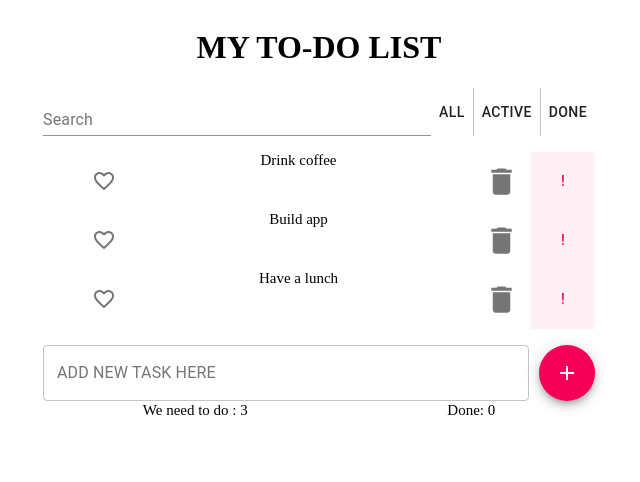
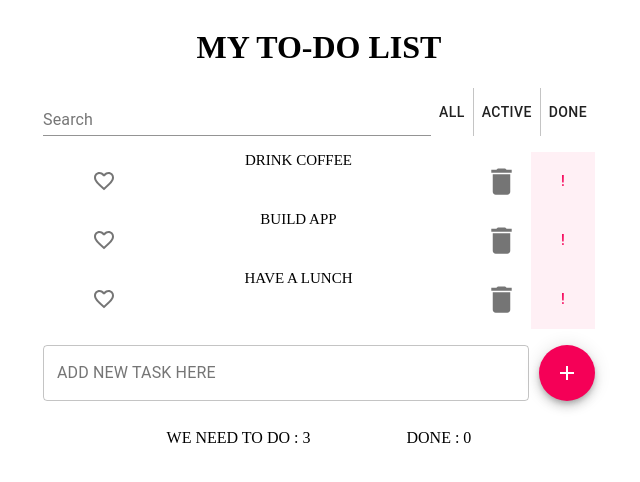
Before and after one commit to Natalina27/Todo_Udemy_UB, a React (Create React App) app: page / in a window 1280 px wide. Shown: the top 482 px of the page, without its empty margins (321-961 px from the left). Built offline with nearby package versions, Linux system fonts and the light colour scheme.

Commit message:
some changes

```diff
--- a/src/components/App/App.js
+++ b/src/components/App/App.js
@@ -12,9 +12,9 @@
     maxId = 100;
     state = {
         todoData: [
-            this.createTodoItem('Drink coffee'),
-            this.createTodoItem('Build app'),
-            this.createTodoItem('Have a lunch'),
+            this.createTodoItem('DRINK COFFEE'),
+            this.createTodoItem('BUILD APP'),
+            this.createTodoItem('HAVE A LUNCH'),
             ]
     };
 
--- a/src/components/Footer/Footer.js
+++ b/src/components/Footer/Footer.js
@@ -4,8 +4,8 @@
 const Footer = ({done,toDo}) =>{
     return(
         <div className={styles.footer}>
-            <span>We need to do : {toDo}</span>
-            <span>Done: {done}</span>
+            <span>WE NEED TO DO : {toDo}</span>
+            <span>DONE : {done}</span>
         </div>
     )
 };
--- a/src/components/Footer/Footer.module.css
+++ b/src/components/Footer/Footer.module.css
@@ -1,25 +1,26 @@
 .footer{
     display: flex;
-    justify-content: space-around;
+    justify-content: space-evenly;
     align-items: center;
     height: 50px;
-    width:100%;
-    font-size: 30px;
+    width:80%;
+    /*font-size: 30px;*/
     font-family: American Typewriter sans-serif;
+    margin: 5%;
 }
 @media(min-width: 375px){
     .footer{
         height: 30px;
         width:100%;
-        font-size: 20px;
+        /*font-size: 20px;*/
         font-family: American Typewriter sans-serif;
     }
 }
 @media(min-width: 320px){
     .footer{
         height: 20px;
-        width:100%;
-        font-size: 15px;
+        width:90%;
+        /*font-size: 15px;*/
         font-family: American Typewriter sans-serif;
     }
 }
```
